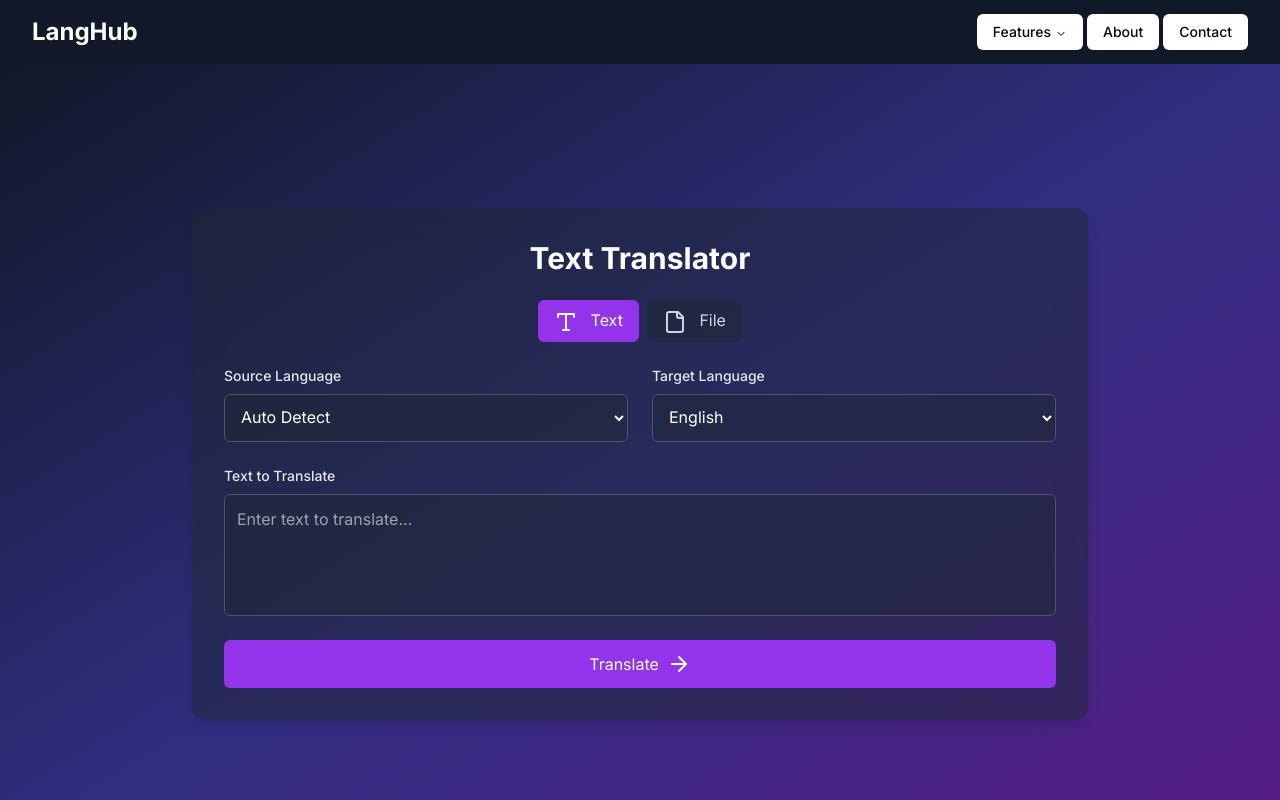
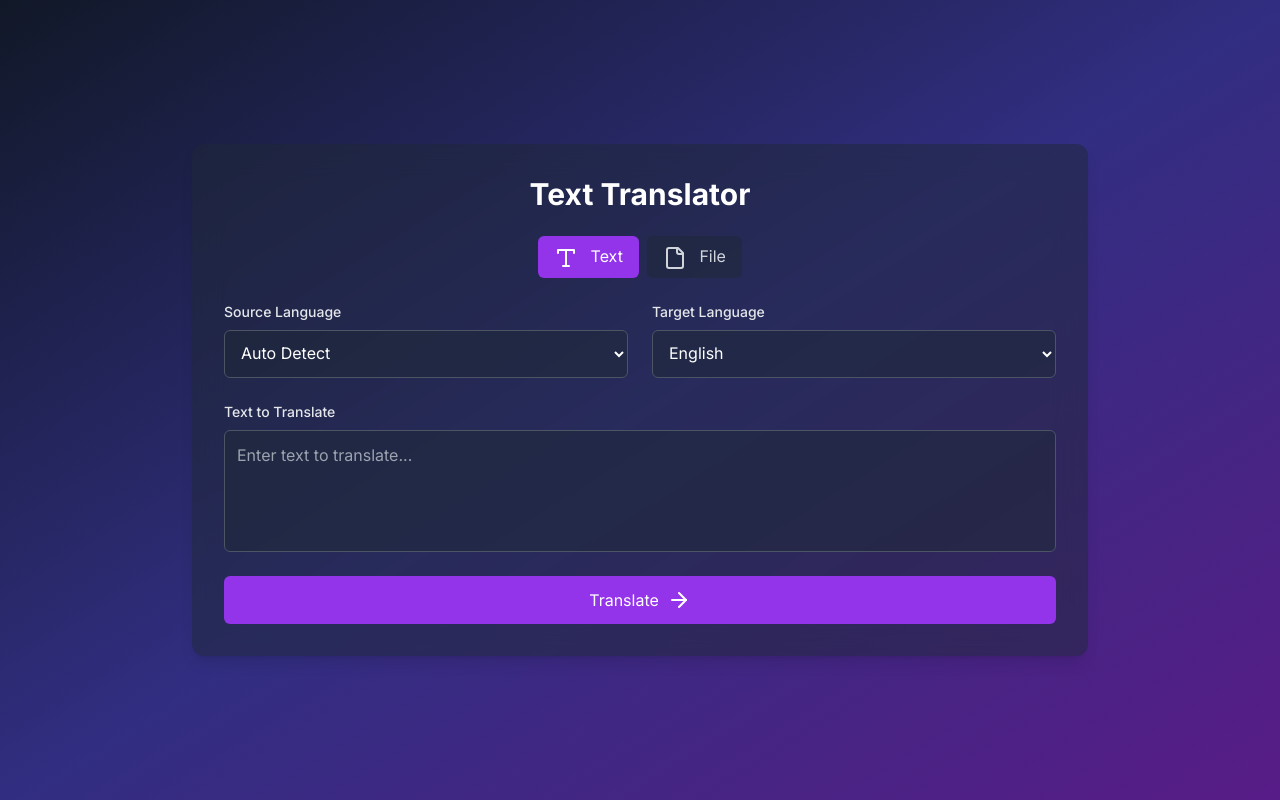
Before and after one commit to BeastxD7/LangHub, a Next.js app: page /translate-language in a window 1280 px wide. Shown: the top 800 px of the page. Built offline with nearby package versions, Linux system fonts and the light colour scheme.

Commit message:
undo test ui

```diff
--- a/src/app/layout.tsx
+++ b/src/app/layout.tsx
@@ -2,16 +2,6 @@ import type { Metadata } from "next";
 import { Inter } from "next/font/google";
 import "./globals.css";
 import React from "react";
-import Link from "next/link";
-import {
-  NavigationMenu,
-  NavigationMenuContent,
-  NavigationMenuItem,
-  NavigationMenuLink,
-  NavigationMenuList,
-  NavigationMenuTrigger,
-  navigationMenuTriggerStyle,
-} from "../components/ui/navigation-menu";
 
 const inter = Inter({ subsets: ["latin"] });
 
@@ -21,16 +11,6 @@ export const metadata: Metadata = {
     "LangHub, an engaging language-learning platform where players immerse themselves in exciting multiplayer word games! Challenge friends and players worldwide in real-time to guess words based on creative hints and translations. Enhance your vocabulary and language skills while having fun. Join now to experience a unique blend of competitive gameplay and educational learning designed for all ages!",
 };
 
-const features = [
-  { name: "WordMaster", description: "Guess words from hints in multiple languages" },
-  { name: "Translation Tool", description: "Translate text and files with ease" },
-  { name: "Word Scribble", description: "Real-time word guessing game with friends" },
-  { name: "Vocabulary Builder", description: "Enhance your vocabulary in multiple languages" },
-  { name: "Sentence Builder", description: "Arrange jumbled words to form sentences" },
-  { name: "Language Quiz", description: "Test your grammar and language understanding" },
-  { name: "Chat with Translation", description: "Real-time chat with automatic translation" },
-];
-
 export default function RootLayout({
   children,
 }: Readonly<{
@@ -39,63 +19,7 @@ export default function RootLayout({
   return (
     <html lang="en">
       <link rel="icon" href="/logo.png" type="image/png" sizes="<generated>" />
-      <body className={inter.className}>
-        <header className="fixed w-full z-10 bg-gray-900 bg-opacity-100 backdrop-blur-md">
-          <div className="max-w-7xl mx-auto px-4 sm:px-6 lg:px-8">
-            <div className="flex items-center justify-between h-16">
-              <Link href="/" className="text-2xl font-bold text-white">LangHub</Link>
-              <NavigationMenu>
-                <NavigationMenuList>
-                  <NavigationMenuItem>
-                    <NavigationMenuTrigger>Features</NavigationMenuTrigger>
-                    <NavigationMenuContent>
-                      <ul className="grid w-[400px] gap-3 p-4 md:w-[500px] md:grid-cols-2 lg:w-[600px]">
-                        {features.map((feature) => (
-                          <li key={feature.name}>
-                            <NavigationMenuLink asChild>
-                              <a
-                                className="block select-none space-y-1 rounded-md p-3 leading-none no-underline outline-none transition-colors hover:bg-accent hover:text-accent-foreground focus:bg-accent focus:text-accent-foreground"
-                                href={`${feature.name.toLowerCase().replace(/\s+/g, '-')}`}
-                              >
-                                <div className="text-sm font-medium leading-none">{feature.name}</div>
-                                <p className="line-clamp-2 text-sm leading-snug text-muted-foreground">
-                                  {feature.description}
-                                </p>
-                              </a>
-                            </NavigationMenuLink>
-                          </li>
-                        ))}
-                      </ul>
-                    </NavigationMenuContent>
-                  </NavigationMenuItem>
-                  <NavigationMenuItem>
-                    <Link href="/about" legacyBehavior passHref>
-                      <NavigationMenuLink className={navigationMenuTriggerStyle()}>
-                        About
-                      </NavigationMenuLink>
-                    </Link>
-                  </NavigationMenuItem>
-                  <NavigationMenuItem>
-                    <Link href="/contact" legacyBehavior passHref>
-                      <NavigationMenuLink className={navigationMenuTriggerStyle()}>
-                        Contact
-                      </NavigationMenuLink>
-                    </Link>
-                  </NavigationMenuItem>
-                </NavigationMenuList>
-              </NavigationMenu>
-            </div>
-          </div>
-        </header>
-        <main className="pt-16">
-          {children}
-        </main>
-        <footer className="bg-gray-900 bg-opacity-50 py-8">
-          <div className="max-w-7xl mx-auto px-4 sm:px-6 lg:px-8 text-center text-white">
-            <p>&copy; 2023 LangHub. All rights reserved.</p>
-          </div>
-        </footer>
-      </body>
+      <body className={inter.className}>{children}</body>
     </html>
   );
 }
```
